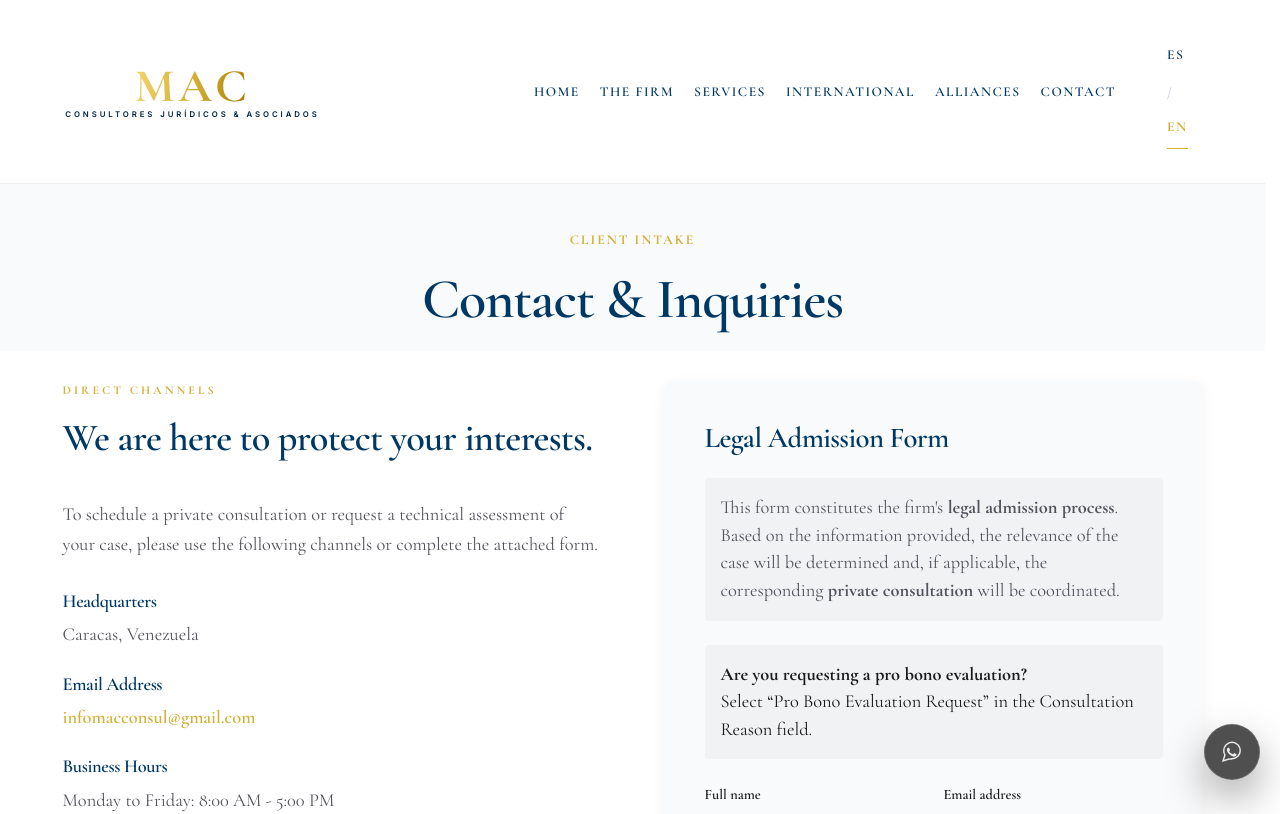
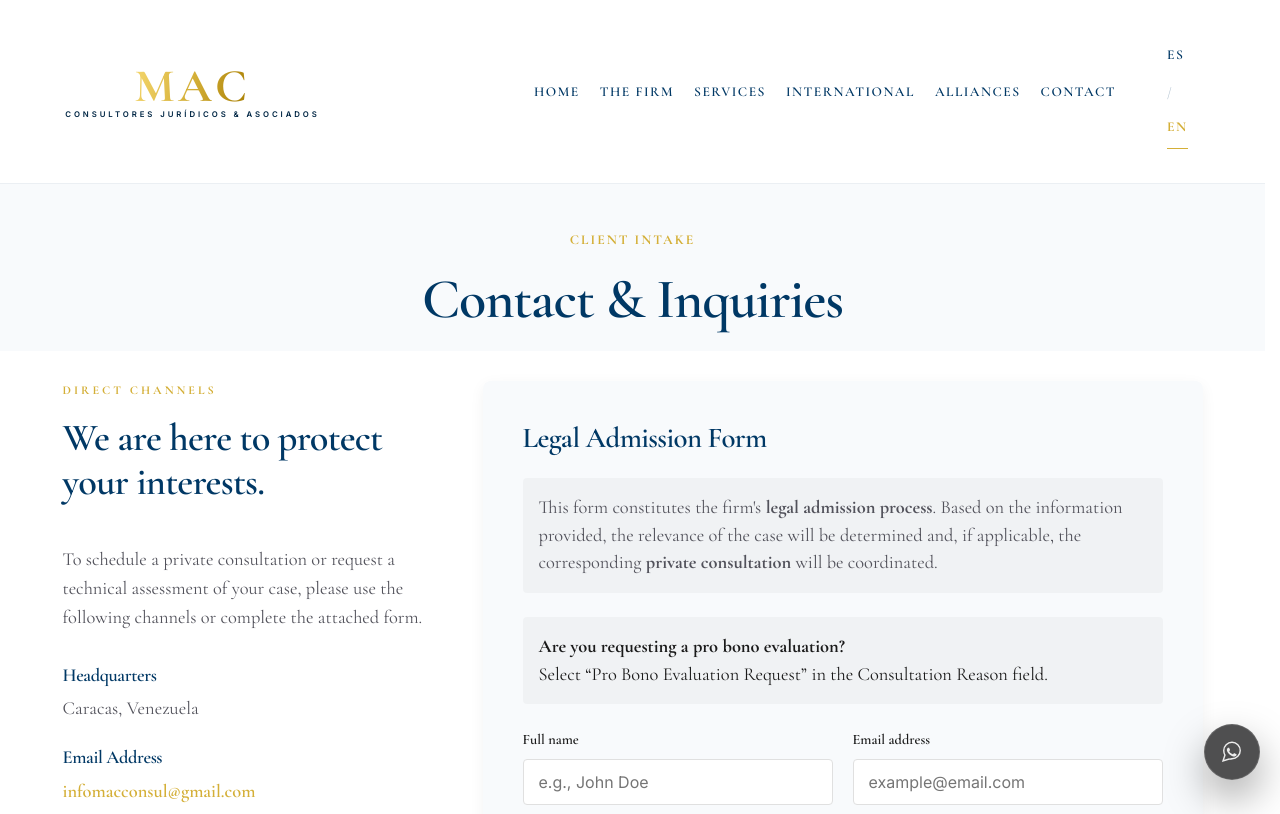
Before and after one commit to mcolina777-cpu/mac-consultores-site-clean, a Next.js app: page /en/contact in a window 1280 px wide. Shown: the top 814 px of the page. Built offline with nearby package versions, Linux system fonts and the light colour scheme.

Commit message:
fix(contact): rebalance desktop grid layout and sticky contact info

```diff
--- a/src/app/[locale]/contact/page.tsx
+++ b/src/app/[locale]/contact/page.tsx
@@ -72,9 +72,28 @@ export default async function Contacto({ params, searchParams }: ContactoProps)
       </header>
 
       <section>
+        <style>{`
+          @media (min-width: 769px) {
+            .page-contacto .contact-grid-start {
+              grid-template-columns: 380px 1fr;
+              gap: 2.5rem;
+              align-items: start;
+            }
+            .page-contacto .contact-info.sticky-card {
+              position: sticky;
+              top: 120px;
+              align-self: start;
+            }
+          }
+          @media (max-width: 768px) {
+            .page-contacto .contact-info.sticky-card {
+              position: static !important;
+            }
+          }
+        `}</style>
         <div className="container">
           <div className="grid-2 contact-grid-start">
-            <div className="contact-info">
+            <div className="contact-info sticky-card">
               <span className="section-tag">{dict?.contacto?.info?.tag}</span>
 
               {/* AJUSTE 1: título sin margen excesivo */}
@@ -182,7 +201,7 @@ export default async function Contacto({ params, searchParams }: ContactoProps)
             </div>
 
             <div className="form-column">
-              <div className="form-card sticky-card">
+              <div className="form-card">
                 {isSuccess && dict?.contacto?.form?.success && (
                   <div
                     className="form-success-message text-sm mb-1-5rem"
```
